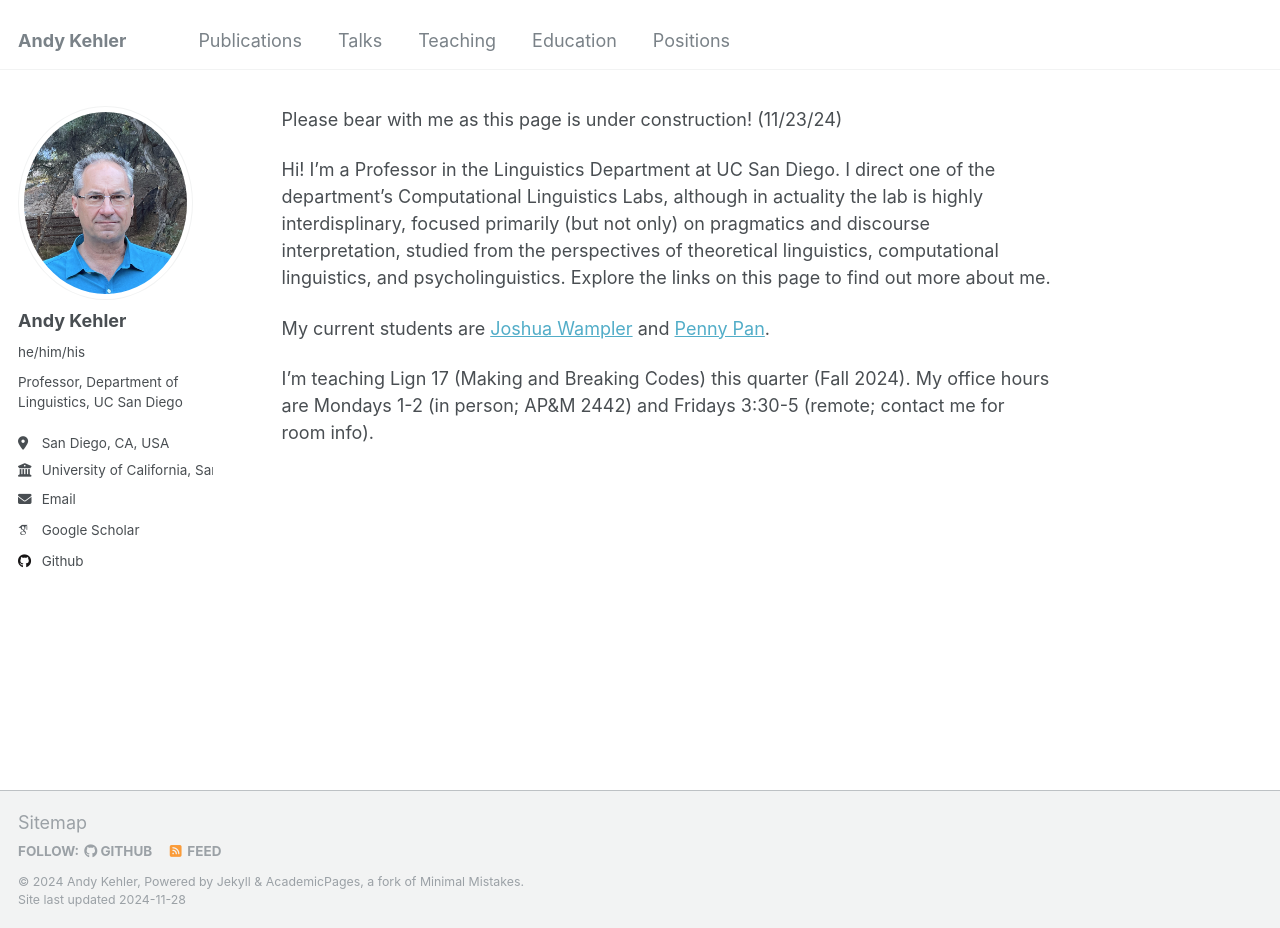
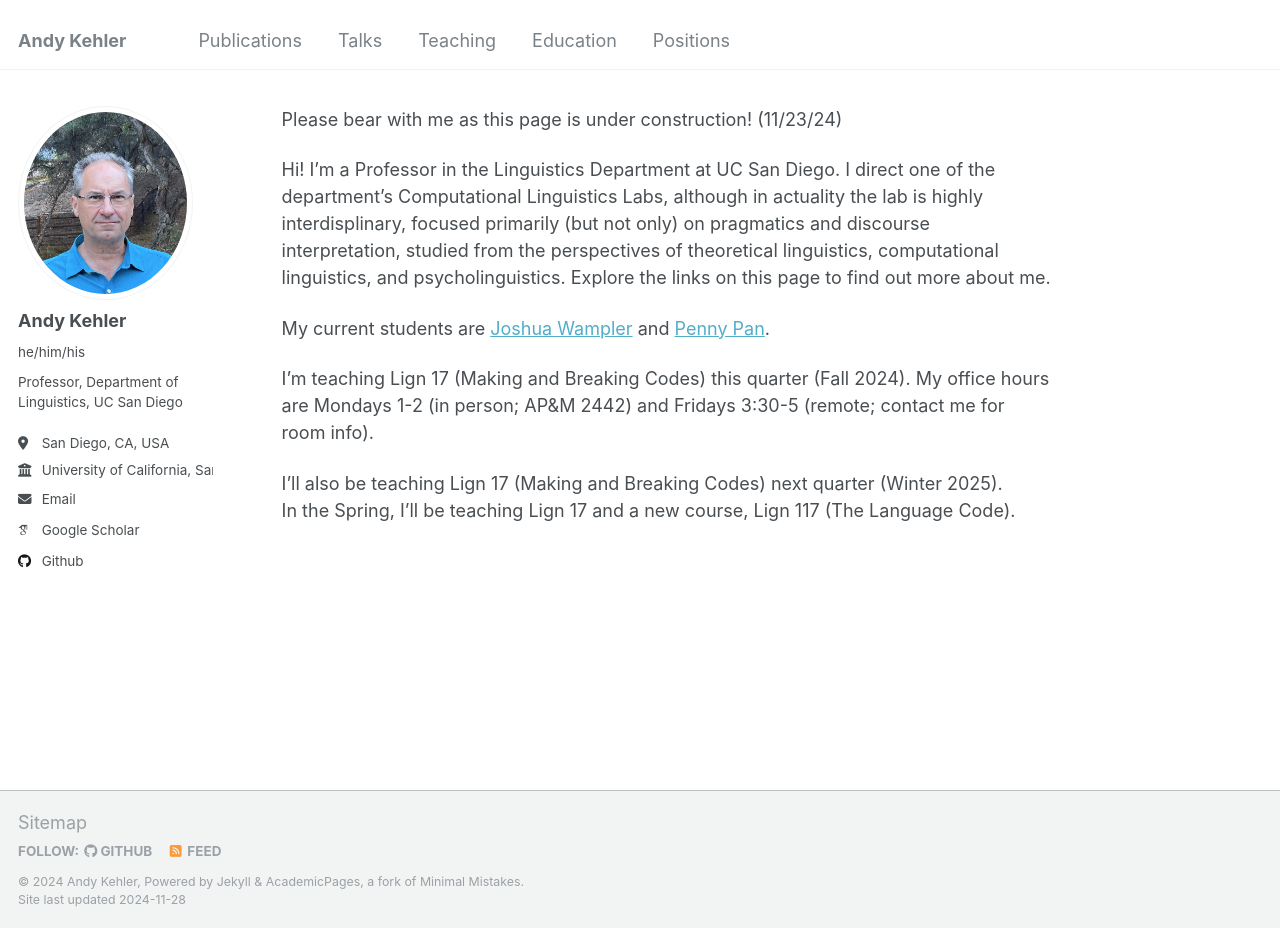
Before and after one commit to akehler/akehler.github.io, a Jekyll site: the page built from _pages/about.md, in a window 1280 px wide and 928 px high. Built offline with Jekyll 4.4.1, drawn with Linux system fonts in a browser that asks for light colours; some web fonts are replaced.

Commit message:
Update about.md

```diff
--- a/_pages/about.md
+++ b/_pages/about.md
@@ -8,4 +8,8 @@ Hi!  I'm a Professor in the Linguistics Department at UC San Diego.  I direct on
 
 My current students are <a HREF="https://sites.google.com/ucsd.edu/joshuawampler">Joshua Wampler</a> and <a href="https://pennydy.github.io/">Penny Pan</a>.
 
-I'm teaching Lign 17 (Making and Breaking Codes) this quarter (Fall 2024). My office hours are Mondays 1-2 (in person; AP&M 2442) and Fridays 3:30-5 (remote; contact me for room info).
+I'm teaching Lign 17 (Making and Breaking Codes) this quarter (Fall 2024).
+My office hours are Mondays 1-2 (in person; AP&M 2442) and Fridays 3:30-5 (remote; contact me for room info).
+
+I'll also be teaching Lign 17 (Making and Breaking Codes) next quarter (Winter 2025).
+In the Spring, I'll be teaching Lign 17 and a new course, Lign 117 (The Language Code).
```
